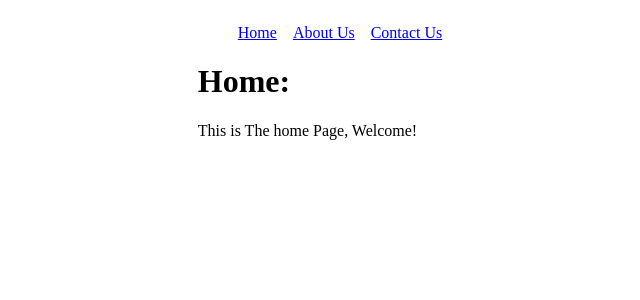
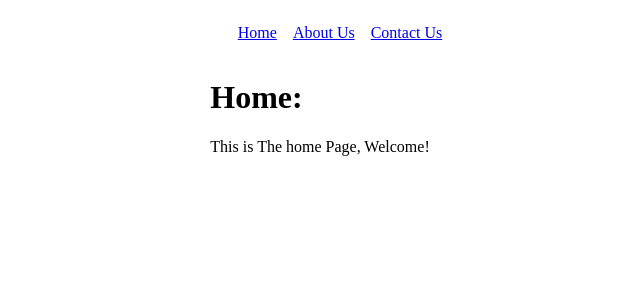
Before and after one commit to TheCodePeople/react-router_lesson, a React (Create React App) app: page / in a window 1280 px wide. Shown: the top 300 px of the page, without its empty margins (320-960 px from the left). Built offline with nearby package versions, Linux system fonts and the light colour scheme.

Commit message:
update styles

```diff
--- a/src/App.js
+++ b/src/App.js
@@ -8,7 +8,7 @@
 
 const App = () => {
   return (
-    <div>
+    <div className="container">
       <Navbar />
       <Routes>
         <Route path="/" element={<Home />} />
--- a/src/styles.css
+++ b/src/styles.css
@@ -1,3 +1,8 @@
+body {
+  background: white;
+  color: black;
+}
+
 #root {
   width: 100%;
   display: flex;
@@ -6,6 +11,14 @@
   flex-direction: column;
 }
 
+.container {
+  width: 100%;
+  display: flex;
+  flex-direction: column;
+  justify-content: center;
+  align-items: center;
+}
+
 nav ul {
   display: flex;
   align-items: center;
```
